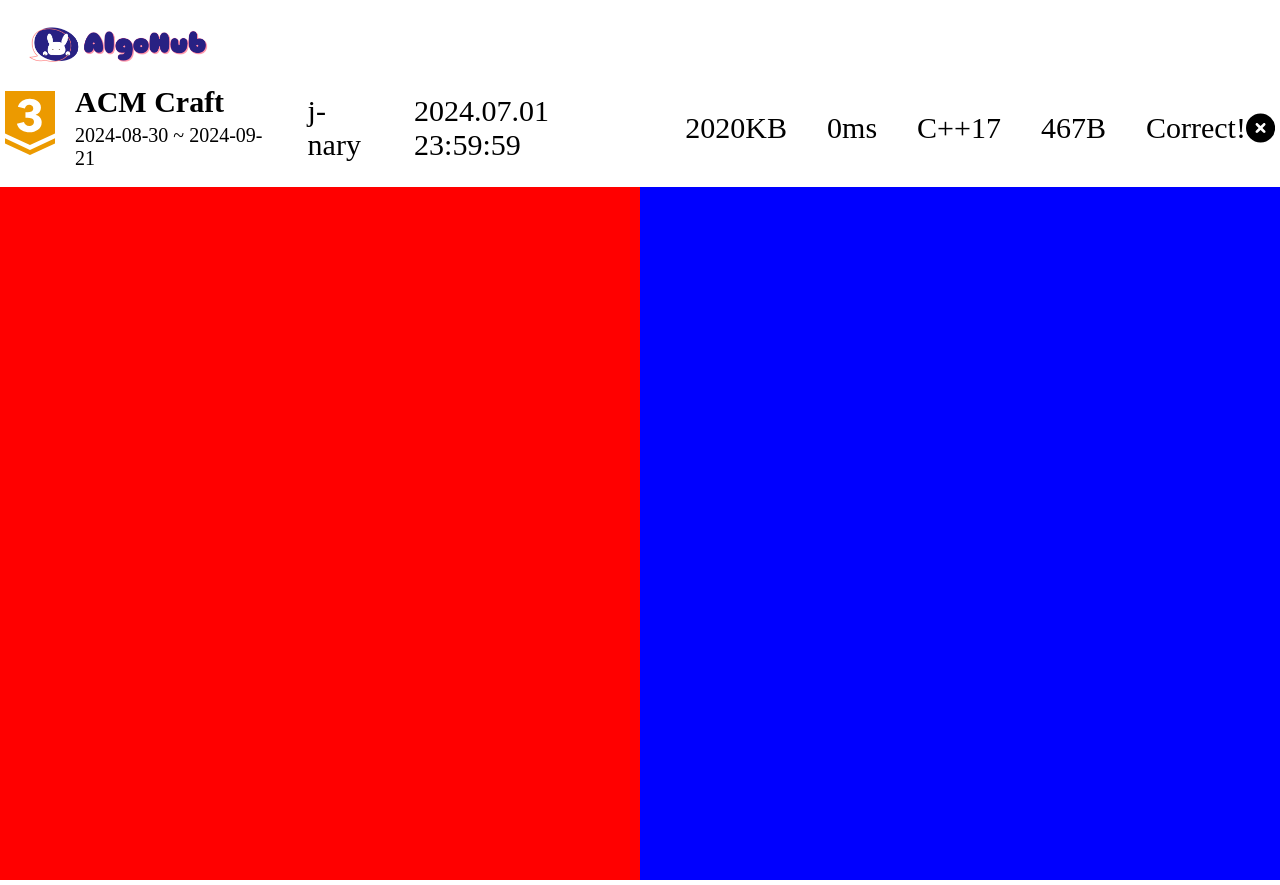
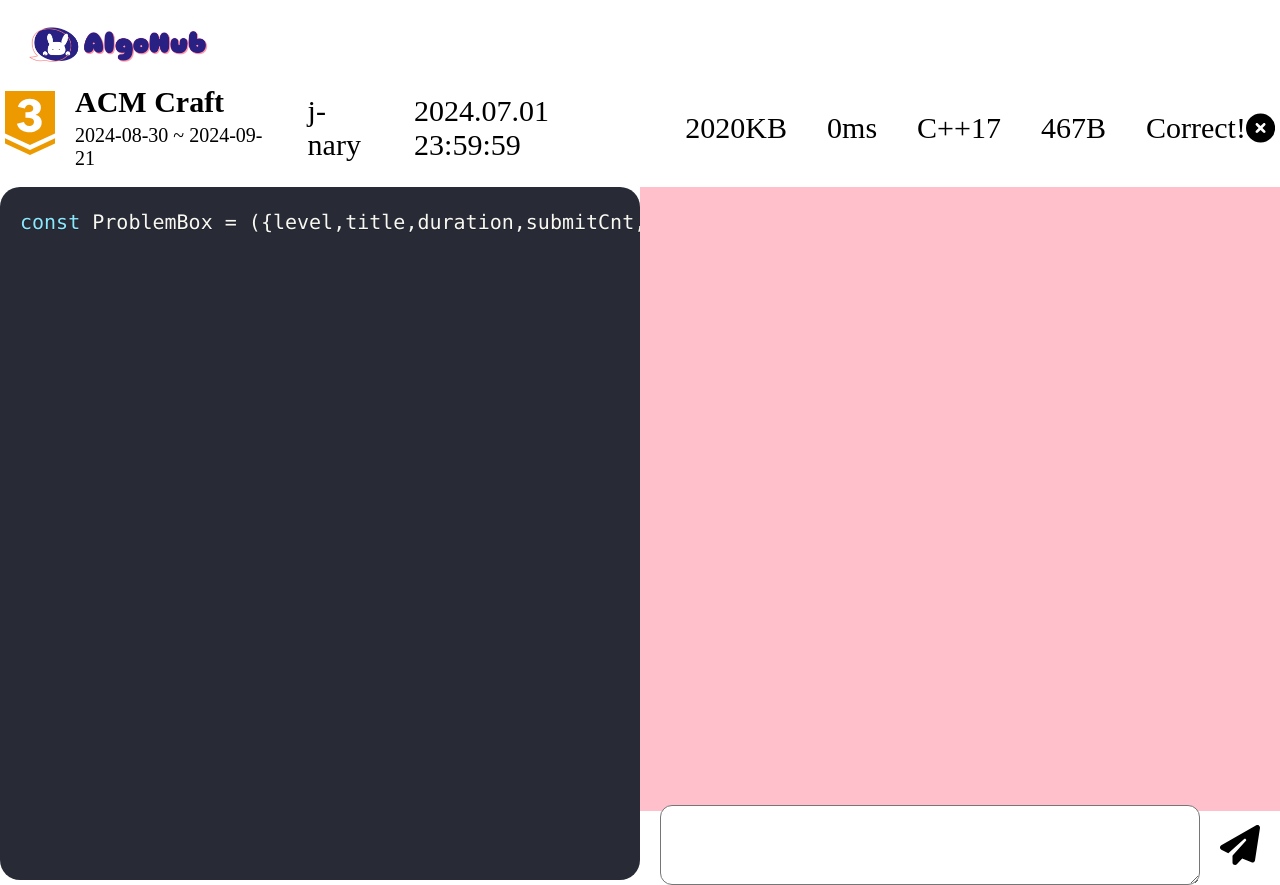
Before and after one commit to GAMZA-BAT/ALGOHUB-CLIENT-PREV, a React (Vite) app: page /solvedDetail in a window 1280 px wide. Built offline with nearby package versions, Linux system fonts and the light colour scheme; a web font is replaced by a local one.

Commit message:
feat: code highlighter 구현

```diff
--- a/package.json
+++ b/package.json
@@ -25,6 +25,7 @@
     "react-datepicker": "^7.3.0",
     "react-dom": "^18.2.0",
     "react-router-dom": "^6.23.1",
+    "react-syntax-highlighter": "^15.5.0",
     "vite-plugin-svgr": "^4.2.0",
     "vite-tsconfig-paths": "^4.3.2"
   },
@@ -38,6 +39,7 @@
     "@trivago/prettier-plugin-sort-imports": "^4.3.0",
     "@types/react": "^18.2.66",
     "@types/react-dom": "^18.2.22",
+    "@types/react-syntax-highlighter": "^15.5.13",
     "@typescript-eslint/eslint-plugin": "^7.9.0",
     "@typescript-eslint/parser": "^7.9.0",
     "@vitejs/plugin-react-swc": "^3.5.0",
--- a/src/components/@common/modal/CreateGroup.tsx
+++ b/src/components/@common/modal/CreateGroup.tsx
@@ -16,7 +16,7 @@ import alertError from '@/utils/alertError';
 import ic_pencil from '@/assets/svgs/ic_pencil.svg';
 import profileIcon from '@/assets/svgs/ic_profile_circle.svg';
 
-import { useModalDispatch } from '@/contexts/modalContext';
+import { closeModal, useModalDispatch } from '@/contexts/modalContext';
 
 import Button from '../Button/Button';
 import ModalTemplate from './ModalTemplate';
@@ -50,9 +50,7 @@ const CreateGroup = () => {
         introduction: groupDescription,
         profileImage: imageUrl ?? profileIcon,
       });
-      dispatch({
-        type: 'CLOSE_MODAL',
-      });
+      closeModal();
     } catch (e) {
       alertError(e, '그룹 생성에 실패했습니다.');
     }
--- a/src/components/@common/modal/FindGroup.tsx
+++ b/src/components/@common/modal/FindGroup.tsx
@@ -13,7 +13,7 @@ import { GroupMeta } from '@/type/group';
 
 import ic_question from '@/assets/svgs/ic_question.svg';
 
-import { useModalDispatch } from '@/contexts/modalContext';
+import { closeModal, useModalDispatch } from '@/contexts/modalContext';
 
 import Button from '../Button/Button';
 import ModalTemplate from './ModalTemplate';
@@ -41,9 +41,7 @@ const FindGroup = () => {
     } catch (e) {
       alertError(e, '그룹 가입에 실패했습니다.');
     }
-    dispatch({
-      type: 'CLOSE_MODAL',
-    });
+    closeModal();
   };
 
   return (
--- a/src/components/@common/modal/ModalTemplate.tsx
+++ b/src/components/@common/modal/ModalTemplate.tsx
@@ -6,22 +6,14 @@ import MaskIcon from '@/components/icon/MaskIcon';
 
 import ic_close from '@/assets/img/ic_close.png';
 
-import { useModalDispatch } from '@/contexts/modalContext';
+import { closeModal, useModalDispatch } from '@/contexts/modalContext';
 
 const ModalTemplate = ({ children, title }: { children: ReactNode; title: string }) => {
-  const dispatch = useModalDispatch();
   return (
     <div css={Container}>
       <div css={HeaderContainer}>
         <div>{title}</div>
-        <div
-          style={{ cursor: 'pointer' }}
-          onClick={() => {
-            dispatch({
-              type: 'CLOSE_MODAL',
-            });
-          }}
-        >
+        <div style={{ cursor: 'pointer' }} onClick={closeModal}>
           <MaskIcon width={64} height={64} src={ic_close} />
         </div>
       </div>
--- /dev/null
+++ b/src/components/@common/modal/SolvedDetail/CodeHighlighter.tsx
@@ -0,0 +1,26 @@
+import React from 'react';
+import { PrismLight as SyntaxHighlighter } from 'react-syntax-highlighter';
+import { dracula } from 'react-syntax-highlighter/dist/esm/styles/prism';
+
+const CodeHighlighter = ({ code }: { code: string }) => {
+  return (
+    <SyntaxHighlighter language="typescript" style={dracula} customStyle={CodeWrapper} PreTag="div">
+      {code}
+    </SyntaxHighlighter>
+  );
+};
+
+export default CodeHighlighter;
+
+const CodeWrapper: React.CSSProperties = {
+  margin: '0',
+  padding: '20px',
+  width: '50%',
+  height: '100%',
+
+  whiteSpace: 'pre-wrap',
+  wordBreak: 'break-word',
+
+  borderRadius: '20px',
+  fontSize: '20px',
+};
--- a/src/components/@common/modal/SolvedDetail.tsx
+++ b/src/components/@common/modal/SolvedDetail/SolvedDetail.tsx
@@ -8,15 +8,15 @@ import {
 } from '@/pages/groupPage/components/ProblemBox';
 
 import LevelIcon from '@/components/@common/LevelIcon';
-import { seperator } from '@/components/@common/SideContent';
+import CodeHighlighter from '@/components/@common/modal/SolvedDetail/CodeHighlighter';
 
 import CloseIcon from '@/assets/svgs/ic_close.svg?react';
+import SendIcon from '@/assets/svgs/ic_send_plane.svg?react';
 
-import { useModalDispatch } from '@/contexts/modalContext';
+import { closeModal } from '@/contexts/modalContext';
 
 const SolvedDetail = () => {
-  const dispatch = useModalDispatch();
-
+  const code = 'const ProblemBox = ({level,title,duration,submitCnt,memberCnt,accuracy,isChecked,';
   return (
     <div css={Wrapper}>
       <header css={HeaderContainer}>
@@ -34,19 +34,17 @@ const SolvedDetail = () => {
           <p css={HeaderInfoStyle}>467B</p>
           <p css={HeaderInfoStyle}>Correct!</p>
         </section>
-        <CloseIcon
-          width={30}
-          height={30}
-          onClick={() => {
-            dispatch({
-              type: 'CLOSE_MODAL',
-            });
-          }}
-        />
+        <CloseIcon width={30} height={30} onClick={closeModal} />
       </header>
       <body css={Container}>
-        <section css={CodeWrapper}></section>
-        <section css={CommentWrapper}></section>
+        <CodeHighlighter code={code} />
+        <section css={CommentWrapper}>
+          <section css={CommentContainer}></section>
+          <section css={InputContainer}>
+            <textarea css={InputStyle} />
+            <SendIcon width={40} height={40} />
+          </section>
+        </section>
       </body>
     </div>
   );
@@ -83,15 +81,29 @@ const Container = css`
   height: 100%;
 `;
 
-const CodeWrapper = css`
-  width: 50%;
-  height: 100%;
-
-  background-color: red;
-`;
-
 const CommentWrapper = css`
   width: 50%;
   height: 100%;
-  background-color: blue;
 `;
+
+const CommentContainer = css`
+  height: 90%;
+  background-color: pink;
+  overflow-y: scroll;
+`;
+
+const InputContainer = css`
+  display: flex;
+  align-items: center;
+  justify-content: space-between;
+  height: 10%;
+  padding: 20px;
+`;
+
+const InputStyle = css`
+  width: 90%;
+  padding: 10px;
+  font-size: 25px;
+  border-radius: 12px;
+  letter-spacing: 2px;
+`;
--- a/src/contexts/modalContext.tsx
+++ b/src/contexts/modalContext.tsx
@@ -2,7 +2,7 @@ import { Dispatch, ReactNode, createContext, useContext, useReducer } from 'reac
 
 import CreateGroup from '@/components/@common/modal/CreateGroup';
 import FindGroup from '@/components/@common/modal/FindGroup';
-import SolvedDetail from '@/components/@common/modal/SolvedDetail';
+import SolvedDetail from '@/components/@common/modal/SolvedDetail/SolvedDetail';
 
 export type ModalType = 'findGroup' | 'createGroup' | 'solvedDetail' | 'none';
 
@@ -85,3 +85,10 @@ const getModal = (type: ModalType) => {
       return null;
   }
 };
+
+export const closeModal = () => {
+  const dispatch = useModalDispatch();
+  dispatch({
+    type: 'CLOSE_MODAL',
+  });
+};
--- a/src/router/router.tsx
+++ b/src/router/router.tsx
@@ -10,9 +10,8 @@ import Onboarding from '@/pages/onboarding/Onboarding';
 import SignupPage from '@/pages/signupPage/SignupPage';
 import UserDashboard from '@/pages/userDashboard/UserDashboard';
 
-import CreateGroup from '@/components/@common/modal/CreateGroup';
 import CustomModal from '@/components/@common/modal/CustomModal';
-import SolvedDetail from '@/components/@common/modal/SolvedDetail';
+import SolvedDetail from '@/components/@common/modal/SolvedDetail/SolvedDetail';
 
 import App from '@/App';
 
```
Also changed, not shown: src/assets/svgs/ic_send_plane.svg (added), src/components/@common/modal/SolvedDetail/CommentBox.tsx (added), 1 other file (tests, documents, lock files or other folders).
